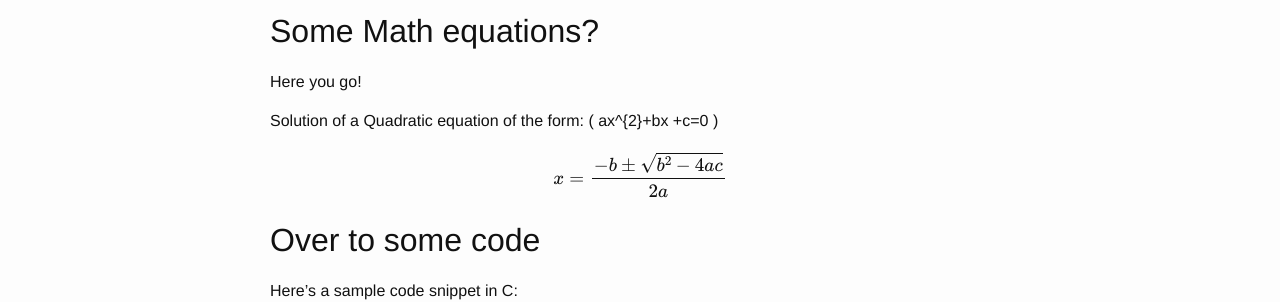
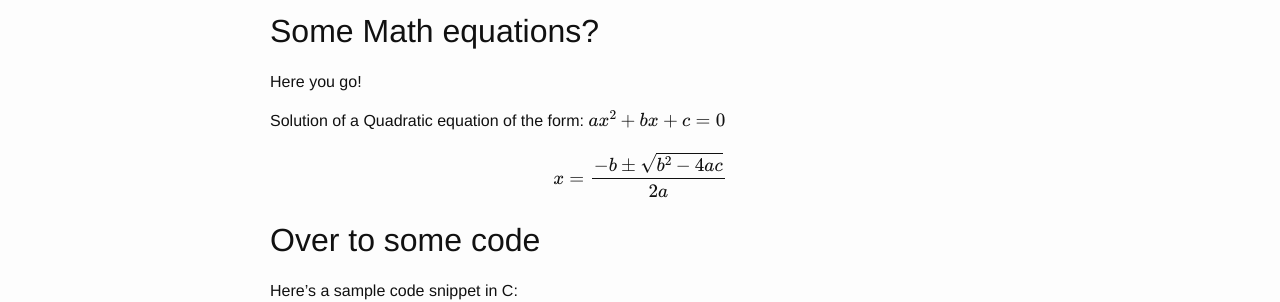
Before and after one commit to raghuugare/raghuugare.bkup, a Jekyll site: the page built from _posts/2014-12-25-hello_world.markdown, in a window 1280 px wide. Shown: the part 193-495 px from the top of the page. Built offline with Jekyll 4.4.1, drawn with Linux system fonts in a browser that asks for light colours; formulas are drawn with MathJax 3.

```diff
--- a/_posts/2014-12-25-hello_world.markdown
+++ b/_posts/2014-12-25-hello_world.markdown
@@ -9,7 +9,7 @@ categories: programming
 
 Here you go!
 
-Solution of a Quadratic equation of the form: \( ax^{2}+bx +c=0 \)
+Solution of a Quadratic equation of the form: \$ ax^{2}+bx +c=0 \$
 
 \[ x = {-b \pm \sqrt{b^2-4ac} \over 2a} \]
 
```
